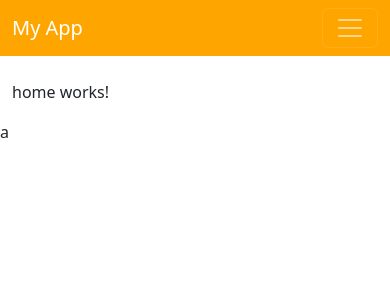
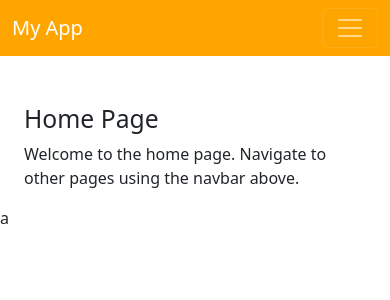
Before and after one commit to favourcole/Social-Engineering-Education-Tool, an Angular app in the folder my-frontend-app/: page / in a window 390 px wide. Shown: the top 300 px of the page. Built offline with nearby package versions, Linux system fonts and the light colour scheme.

Commit message:
feat: create home page with navigation instructions and responsive layout

```diff
--- a/my-frontend-app/src/app/components/home/home.component.html
+++ b/my-frontend-app/src/app/components/home/home.component.html
@@ -1 +1,4 @@
-<p>home works!</p>
+<div class="container mt-5">
+    <h2>Home Page</h2>
+    <p>Welcome to the home page. Navigate to other pages using the navbar above.</p>
+  </div>
```
